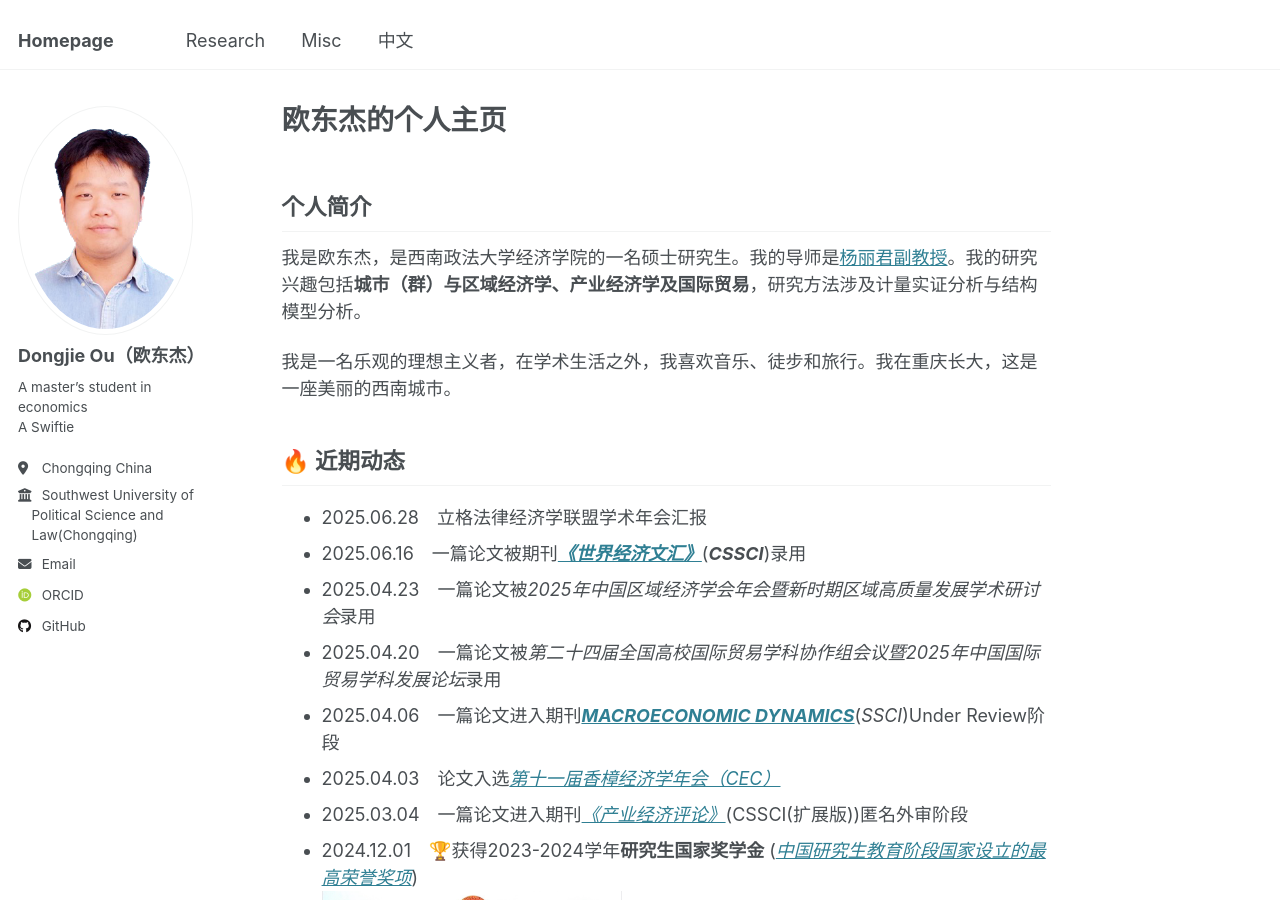
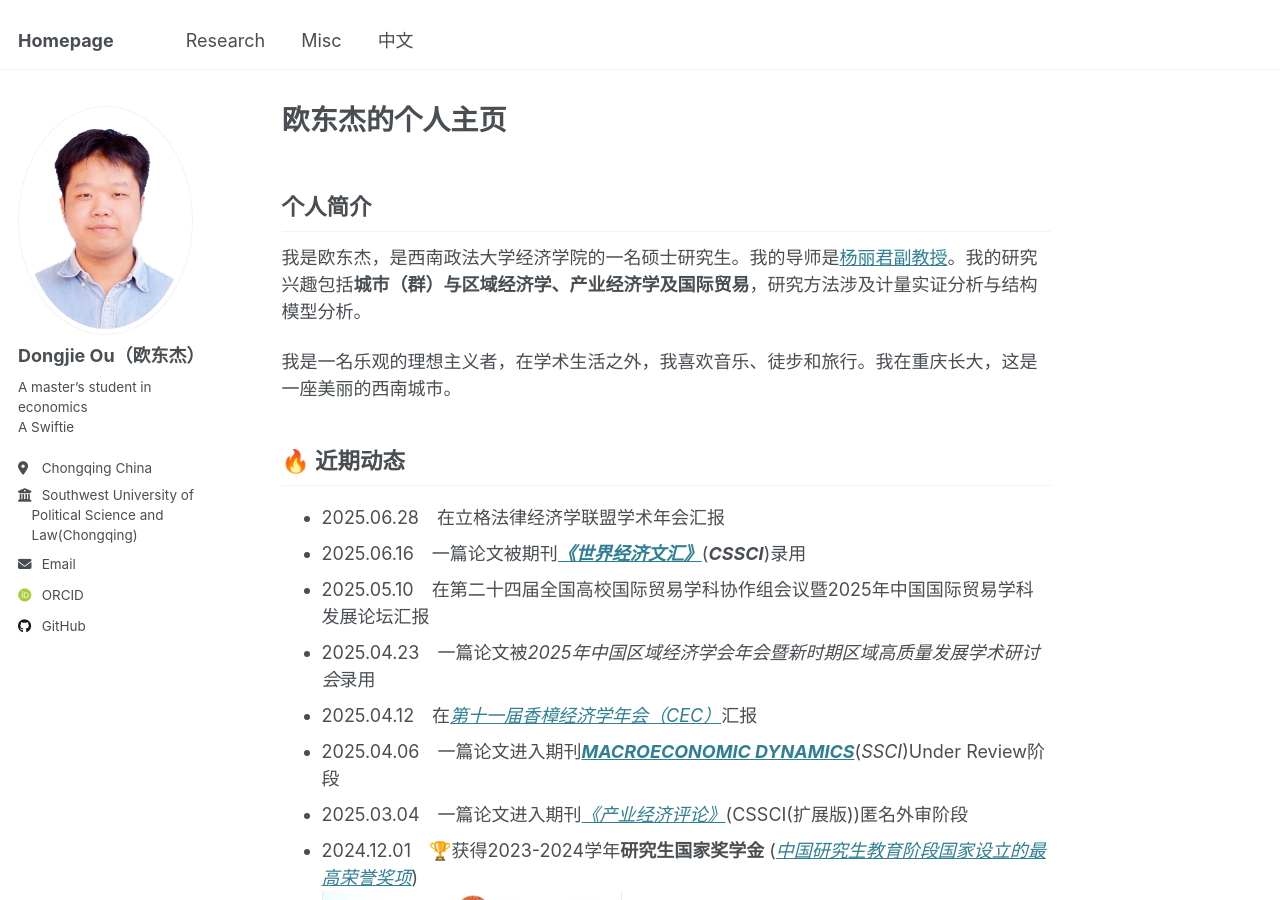
Before and after one commit to oudongjie2001/oudongjie2001.github.io, a Jekyll site: the page built from _pages/dongjieou_cn.md, in a window 1280 px wide and 900 px high. Built offline with Jekyll 4.4.1, drawn with Linux system fonts in a browser that asks for light colours; some web fonts are replaced.

Commit message:
Update dongjieou_cn.md

```diff
--- a/_pages/dongjieou_cn.md
+++ b/_pages/dongjieou_cn.md
@@ -13,12 +13,12 @@ redirect_from:
 我是一名乐观的理想主义者，在学术生活之外，我喜欢音乐、徒步和旅行。我在重庆长大，这是一座美丽的西南城市。
 
 ## 🔥 近期动态
-- 2025.06.28&emsp;立格法律经济学联盟学术年会汇报
+- 2025.06.28&emsp;在立格法律经济学联盟学术年会汇报
 - 2025.06.16&emsp;一篇论文被期刊[***《世界经济文汇》***](http://sjjjwh.magtech.com.cn/CN/0488-6364/home.shtml)(**_CSSCI_**)录用
+- 2025.05.10&emsp;在第二十四届全国高校国际贸易学科协作组会议暨2025年中国国际贸易学科发展论坛汇报
 - 2025.04.23&emsp;一篇论文被*2025年中国区域经济学会年会暨新时期区域高质量发展学术研讨会*录用
-- 2025.04.20&emsp;一篇论文被*第二十四届全国高校国际贸易学科协作组会议暨2025年中国国际贸易学科发展论坛*录用
+- 2025.04.12&emsp;在[*第十一届香樟经济学年会（CEC）*](https://mp.weixin.qq.com/s/j_BLWAedV5WkCToqnIyCRQ)汇报
 - 2025.04.06&emsp;一篇论文进入期刊[***MACROECONOMIC DYNAMICS***](https://www.cambridge.org/core/journals/macroeconomic-dynamics)(*SSCI*)Under Review阶段
-- 2025.04.03&emsp;论文入选[*第十一届香樟经济学年会（CEC）*](https://mp.weixin.qq.com/s/j_BLWAedV5WkCToqnIyCRQ)
 - 2025.03.04&emsp;一篇论文进入期刊[*《产业经济评论》*](https://xdch.cbpt.cnki.net/WKG/WebPublication/index.aspx?mid=xdch)(CSSCI(扩展版))匿名外审阶段
 - 2024.12.01&emsp;🏆获得2023-2024学年**研究生国家奖学金** ([*中国研究生教育阶段国家设立的最高荣誉奖项*](https://www.gov.cn/fuwu/2014-06/11/content_2698545.htm))
   <div style="display: flex; align-items: center; gap: 15px;">
```
